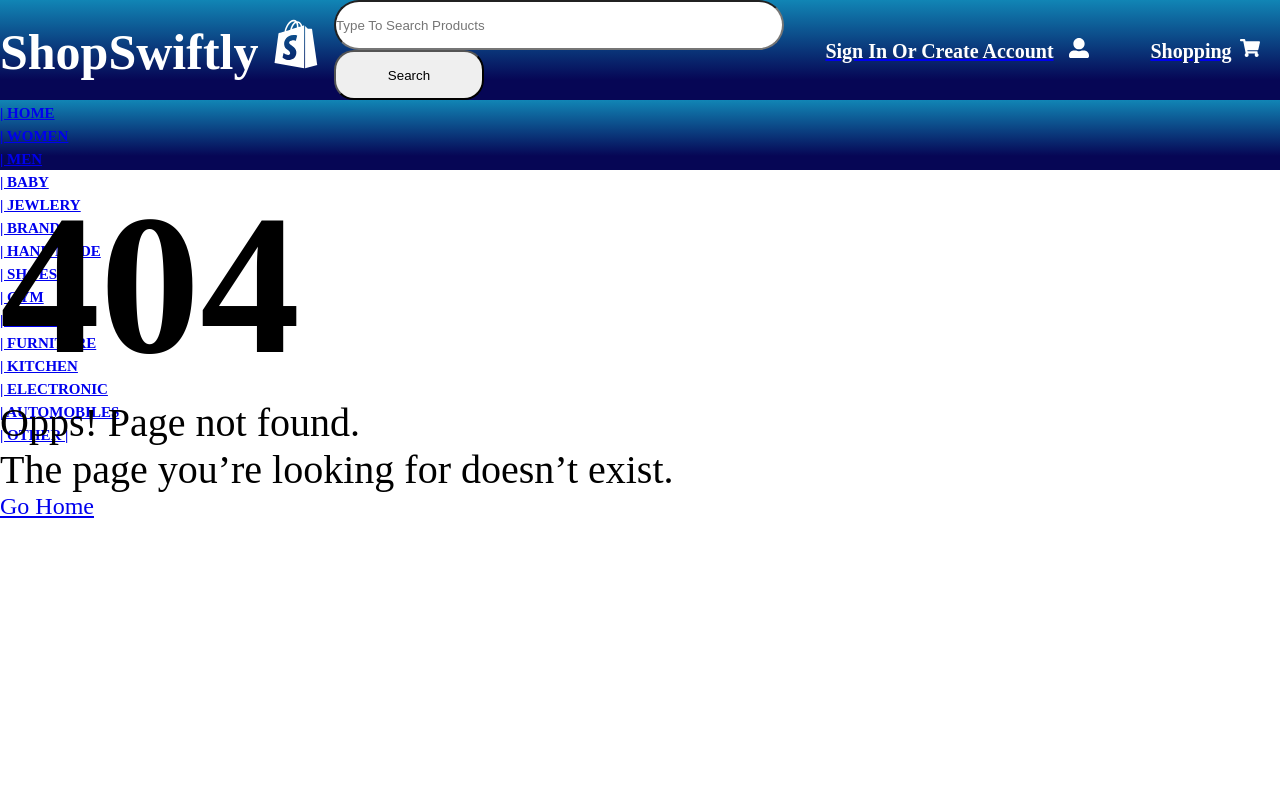
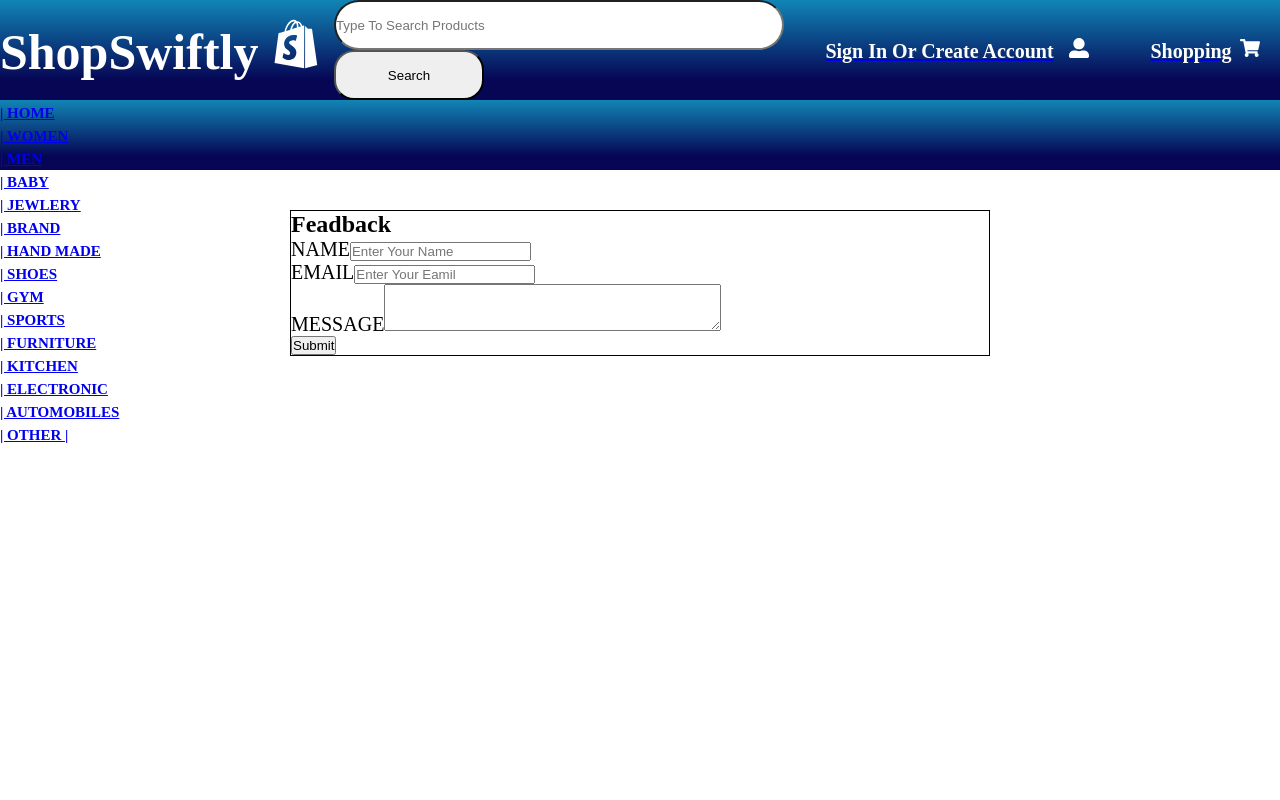
Before and after one commit to iamabd591/ShopSwiftly-Mern-Stack-Ecommerce-Project, a React (Create React App) app in the folder client/: page /feadback in a window 1280 px wide. Shown: the top 800 px of the page. Built offline with nearby package versions, Linux system fonts and the light colour scheme; the HTML template or start-up script is replaced by a standard one.

Commit message:
add feadback page

```diff
--- a/client/src/App.js
+++ b/client/src/App.js
@@ -4,8 +4,9 @@ import Aboutus from "./pages/Aboutus";
 import Contactus from "./pages/Contactus";
 import Sign from "./pages/Sign";
 import Signup from "./pages/Signup";
+import Policy from "./pages/Policy";
+import Feadback from "./pages/feadback";
 import PageNotFound from "./pages/PageNotFound";
-import Policy from "./pages/Policy";
 
 function App() {
   return (
@@ -17,6 +18,7 @@ function App() {
         <Route path="/signIn" element={<Sign />} />
         <Route path="/signUp" element={<Signup />} />
         <Route path="/policy" element={<Policy />} />
+        <Route path="/feadback" element={<Feadback />} />
         <Route path="*" element={<PageNotFound />} />
       </Routes>
     </>
--- a/client/src/components/layout/Footer.js
+++ b/client/src/components/layout/Footer.js
@@ -143,7 +143,7 @@ export default function Footer() {
                   </NavLink>
                 </li>
                 <li>
-                  <NavLink to="/" className="nav-link">
+                  <NavLink to="/feadback" className="nav-link">
                     FeadBack
                   </NavLink>
                 </li>
--- a/client/src/index.css
+++ b/client/src/index.css
@@ -380,6 +380,7 @@ input {
   width: 100%;
   background: #ffff;
   padding: 40px 28px;
+  background: #ffff;
 }
 .form-div {
   width: 550px;
@@ -440,14 +441,29 @@ input {
   margin-left: 105px;
   margin-bottom: 20px;
 }
-.login-btn button{
+.login-btn button {
   border: none;
   outline: none;
-  width:80px;
+  width: 80px;
   height: 40px;
   background: #0468fb;
-  color:#fff;
+  color: #fff;
   font-size: 18px;
   text-transform: uppercase;
   font-weight: 700;
 }
+.feadback-main{
+  display: flex;
+  justify-content: center;
+  align-items: center;
+  width: 100%;
+  width: 100%;
+  background: #ffff;
+  padding: 40px 28px;
+  background:#fff;
+}
+.feadback-main .feaback-form{
+width:700px;
+height:100%;
+border: 1px solid black;
+}
--- /dev/null
+++ b/client/src/pages/feadback.js
@@ -0,0 +1,46 @@
+import React from "react";
+import Layout from "../components/layout/Layout";
+
+function feadback() {
+  return (
+    <div>
+      <Layout>
+        <div className="feadback-main">
+          <div className="feaback-form">
+            <form method="post" action="#">
+              <h2>Feadback</h2>
+              <div className="input-field">
+                <label>Name</label>
+                <input
+                  type="name"
+                  placeholder="Enter Your Name"
+                  required
+                  autoComplete=""
+                />
+              </div>
+              <div className="input-field">
+                <label>Email</label>
+                <input
+                  type="email"
+                  placeholder="Enter Your Eamil"
+                  required
+                  autoComplete=""
+                />
+              </div>
+              <div className="message">
+                <label>Message</label>
+                <textarea cols={40} rows={3} required />
+              </div>
+
+              <div className="feadback-btn">
+                <button>Submit</button>
+              </div>
+            </form>
+          </div>
+        </div>
+      </Layout>
+    </div>
+  );
+}
+
+export default feadback;
```
Also changed, not shown: client/src/pages/Sign.js (indentation only).
